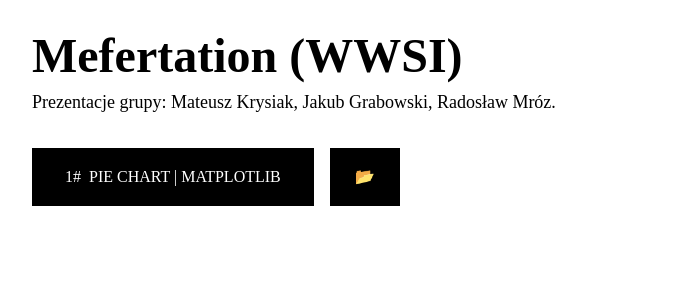
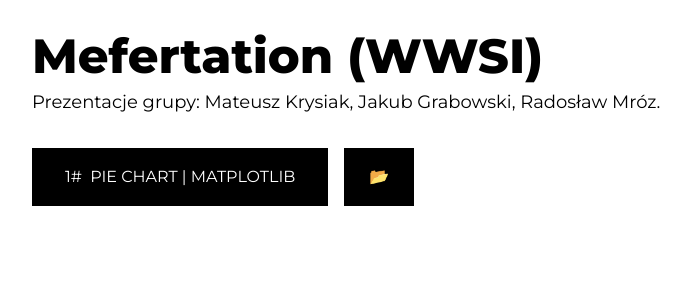
Before and after one commit to Meferek/mefertation, a Next.js app: page / in a window 1280 px wide. Shown: the top 300 px of the page, without its empty margins (0-687 px from the left). Built offline with nearby package versions, Linux system fonts and the light colour scheme.

Commit message:
[BUGFIX]

```diff
--- a/src/app/globals.css
+++ b/src/app/globals.css
@@ -15,11 +15,19 @@
     display: none; /* Safari i Chrome */
 }
 
-:root {
-    --r-heading-font: var(--font-montserrat) !important;
-    --r-main-font: var(--font-montserrat) !important;
+h1,
+h2,
+h3,
+h4,
+h5,
+h6,
+p,
+li,
+a,
+span * {
+    font-family: var(--font-montserrat) !important;
 }
 
 code > * {
-    font-family: var(--font-jetbrains_mono) !important;
+    font-family: var(--font-jetbrains_mono);
 }
```
